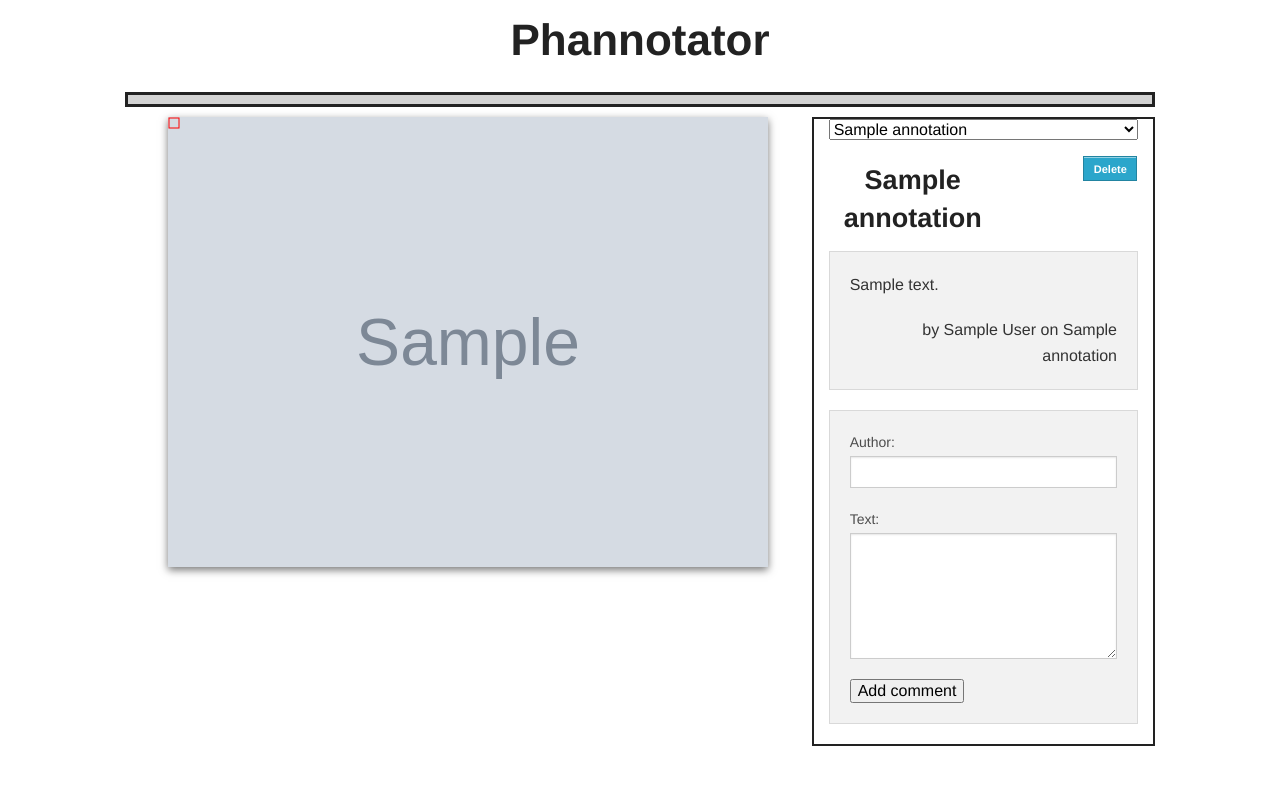
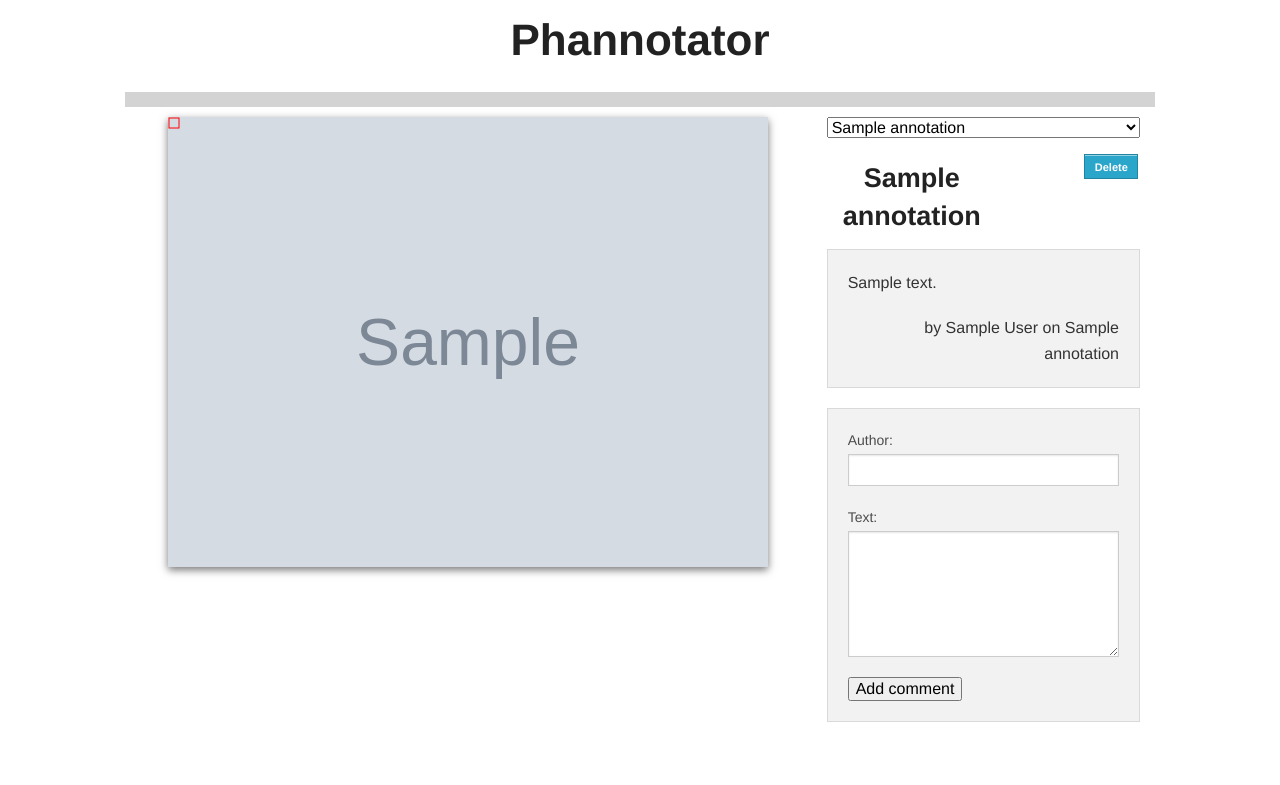
Before and after one commit to mihneadb/phannotator, a Django app: page /image/1 in a window 1280 px wide. Shown: the top 785 px of the page. Run offline with Django 3.2, Linux system fonts and the light colour scheme; tables that the repository leaves empty hold one stand-in row (values such as "Sample post"); grey boxes marked "Sample" are stand-in pictures.

Commit message:
Forgot to remove some borders.

```diff
--- a/frontend/templates/image.html
+++ b/frontend/templates/image.html
@@ -27,14 +27,14 @@
     </div>
     <div class="spinner" id="spinner"></div>
 
-    <div class="row" style="height:15px;background-color:#d3d3d3; border:solid">
+    <div class="row" style="height:15px;background-color:#d3d3d3;">
     </div>
     <div class="row" id="comments">
         <div class="small-8 columns" id="img-viewer-div">
             <canvas id="img-viewer" data-img-src="{{ imgurl }}" data-img-pk="{{ imgpk }}"></canvas>
         </div>
 
-        <div class="small-4 columns"  style="border: solid 2px">
+        <div class="small-4 columns">
             <select id="annotation-select">
                 {% for ann in annotations %}
                     <option value="{{ ann.name }}">{{ ann.name }}</option>
```
